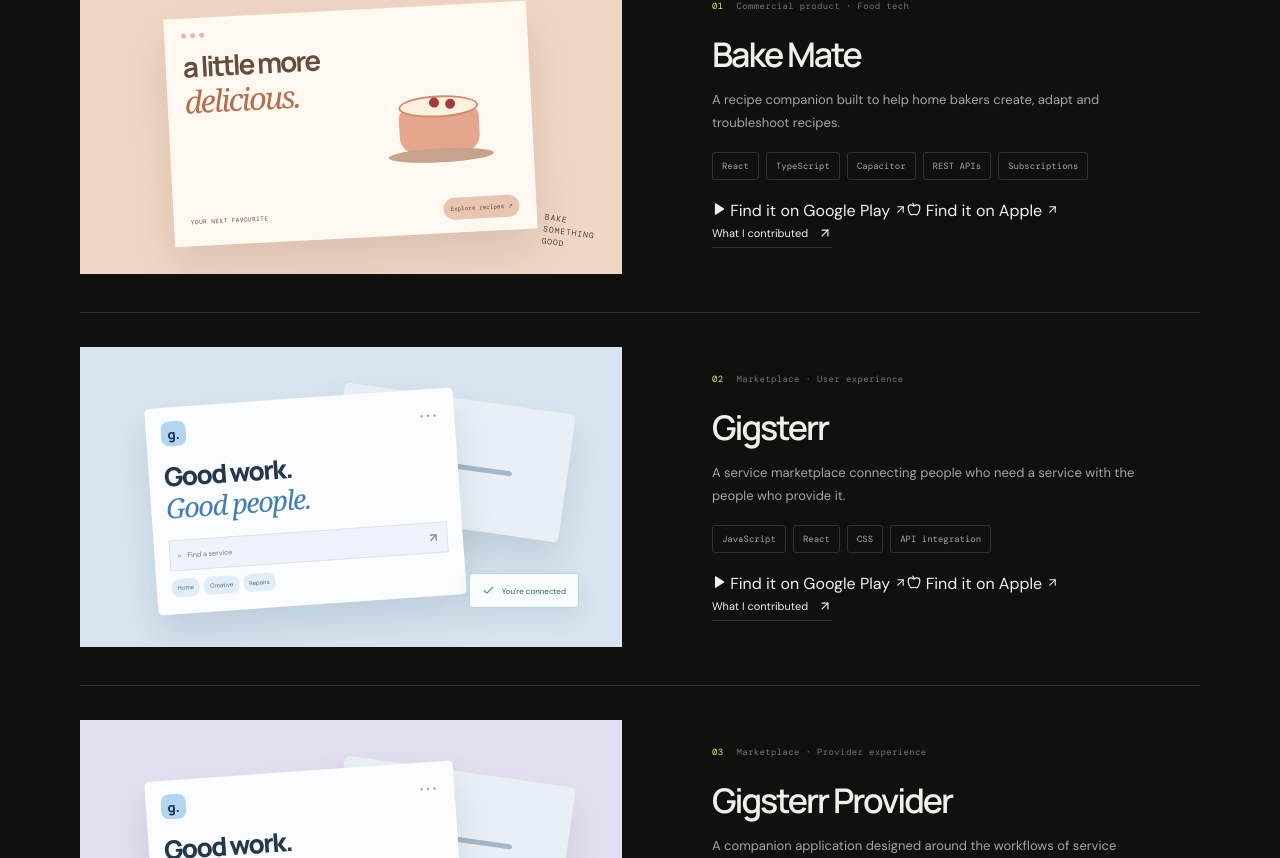
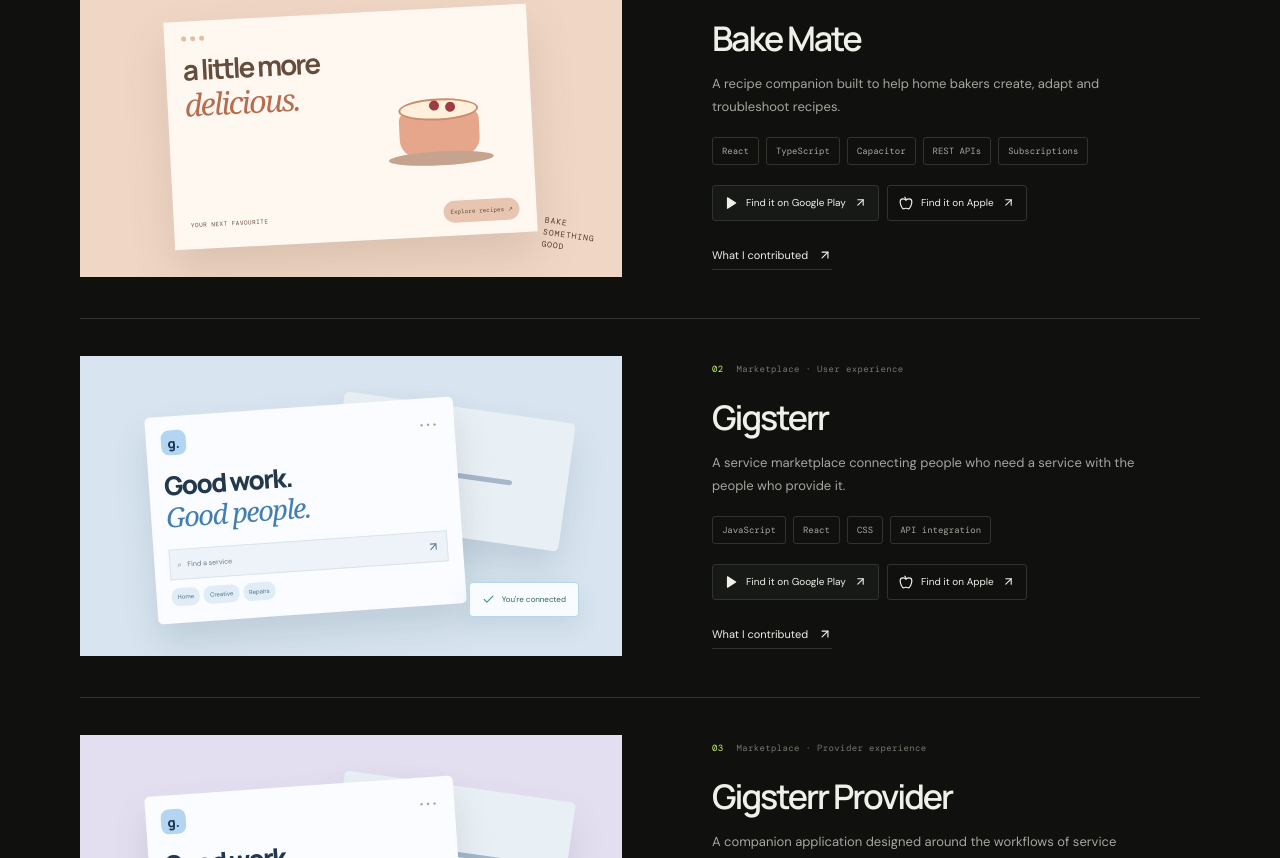
Before and after one commit to Lex-947/Lex-947.github.io, a React (Vite) app: page / in a window 1280 px wide. Shown: the part 1082-1940 px from the top of the page. Built offline with nearby package versions, Linux system fonts and the light colour scheme.

Commit message:
Style Google Play and App Store buttons

```diff
--- a/src/styles.css
+++ b/src/styles.css
@@ -821,6 +821,40 @@
     color:var(--muted)
 }
 
+.project-store-links{
+    display:flex;
+    flex-wrap:wrap;
+    gap:8px;
+    margin:0 0 22px
+}
+
+.store-link{
+    display:inline-flex;
+    align-items:center;
+    justify-content:center;
+    gap:8px;
+    padding:10px 11px;
+    border:1px solid var(--line);
+    border-radius:3px;
+    font-size:10px;
+    color:var(--text);
+    transition:transform .2s,border-color .2s,color .2s,background .2s
+}
+
+.store-link:hover{
+    transform:translateY(-2px);
+    border-color:var(--accent);
+    color:var(--accent)
+}
+
+.store-link-google{
+    background:var(--panel)
+}
+
+.store-link-apple{
+    background:transparent
+}
+
 .project-expand{
     display:inline-flex;
     align-items:center;
```
